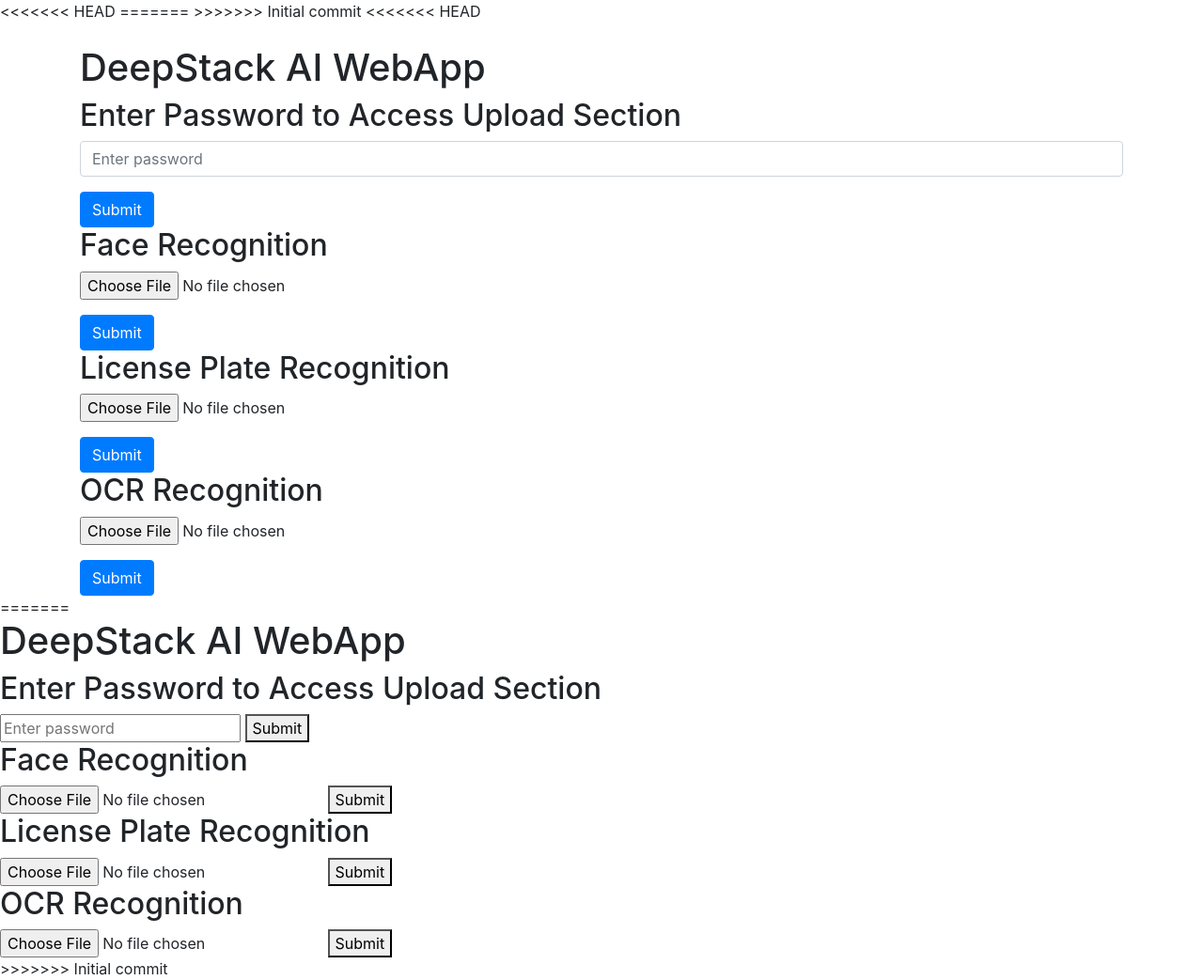
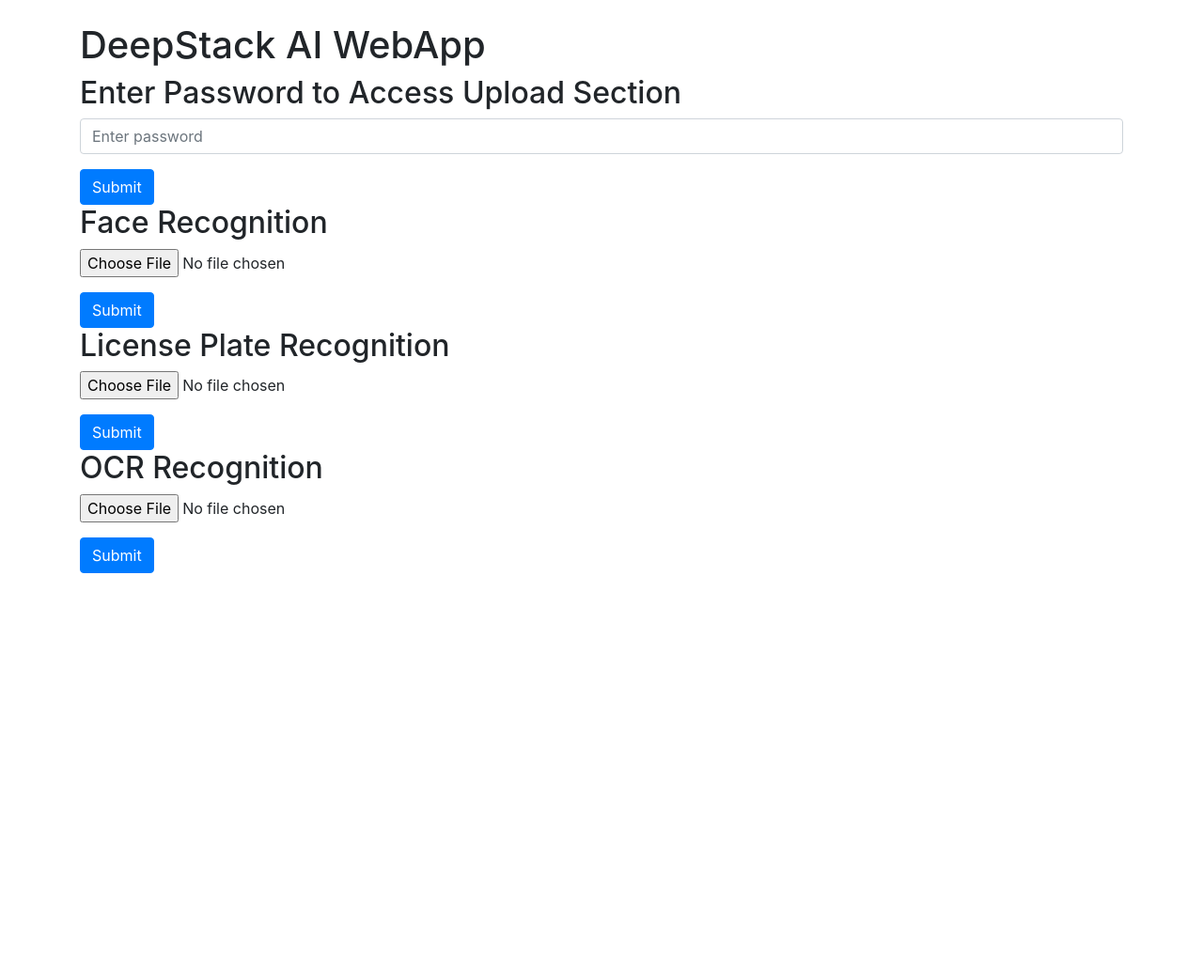
Before and after one commit to huykent/deepstack-app, a website: page app/public/index.html in a window 1280 px wide. Shown: the whole page at 94% size. After the commit the page ends 800 px from the top, so only its background shows below. Drawn offline with nearby package versions, Linux system fonts and the light colour scheme.

Commit message:
Add files via upload

```diff
--- a/app/public/index.html
+++ b/app/public/index.html
@@ -4,10 +4,7 @@
     <meta charset="UTF-8">
     <meta name="viewport" content="width=device-width, initial-scale=1.0">
     <title>DeepStack AI WebApp</title>
-<<<<<<< HEAD
     <link rel="stylesheet" href="httpsmaxcdn.bootstrapcdn.com/bootstrap/4.5.2/css/bootstrap.min.css">
-=======
->>>>>>> Initial commit
     <style>
         #uploadSection {
             display: none;
@@ -15,7 +12,6 @@
     </style>
 </head>
 <body>
-<<<<<<< HEAD
     <div class="container">
         <h1 class="mt-4">DeepStack AI WebApp</h1>
 
@@ -77,55 +73,6 @@
             </form>
         </section>
     </div>
-=======
-    <h1>DeepStack AI WebApp</h1>
-
-    <!-- Password Section -->
-    <section>
-        <h2>Enter Password to Access Upload Section</h2>
-        <form id="passwordForm">
-            <input type="password" id="password" placeholder="Enter password" required>
-            <button type="submit">Submit</button>
-        </form>
-    </section>
-
-    <!-- Upload New Faces Section -->
-    <section id="uploadSection">
-        <h2>Upload New Faces</h2>
-        <form action="/upload-face" method="post" enctype="multipart/form-data">
-            <input type="text" name="name" placeholder="Enter person's name" required>
-            <input type="file" name="image" required>
-            <button type="submit">Upload</button>
-        </form>
-    </section>
-
-    <!-- Face Recognition Section -->
-    <section>
-        <h2>Face Recognition</h2>
-        <form action="/recognize-face" method="post" enctype="multipart/form-data">
-            <input type="file" name="image" required>
-            <button type="submit">Submit</button>
-        </form>
-    </section>
-
-    <!-- License Plate Recognition Section -->
-    <section>
-        <h2>License Plate Recognition</h2>
-        <form action="/recognize-license" method="post" enctype="multipart/form-data">
-            <input type="file" name="image" required>
-            <button type="submit">Submit</button>
-        </form>
-    </section>
-
-    <!-- OCR Recognition Section -->
-    <section>
-        <h2>OCR Recognition</h2>
-        <form action="/recognize-ocr" method="post" enctype="multipart/form-data">
-            <input type="file" name="image" required>
-            <button type="submit">Submit</button>
-        </form>
-    </section>
->>>>>>> Initial commit
 
     <script>
         document.getElementById('passwordForm').addEventListener('submit', async function(e) {
```
Also changed, not shown: docker-compose.yml (+3 -4 lines), 1 other file.
